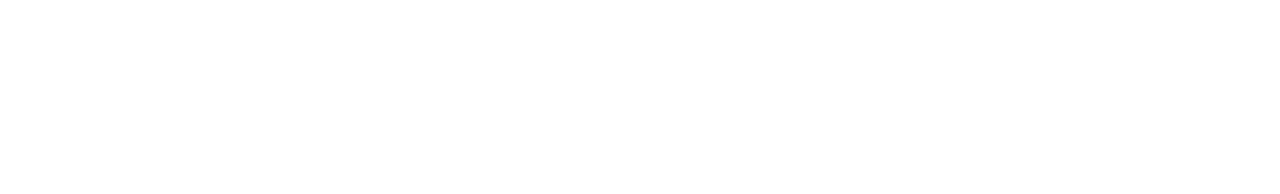
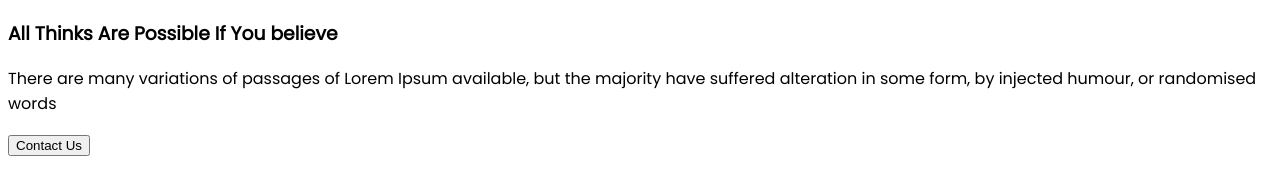
Before and after one commit to jihaduddinjbm/new-year-new, a plain HTML site: page index.html in a window 1280 px wide. Drawn offline with Linux system fonts and the light colour scheme.

Commit message:
added the open sans

```diff
--- a/index.html
+++ b/index.html
@@ -4,9 +4,20 @@
     <meta charset="UTF-8">
     <meta name="viewport" content="width=device-width, initial-scale=1.0">
     <title>new year new</title>
+    <link rel="preconnect" href="https://fonts.googleapis.com">
+    <link rel="preconnect" href="https://fonts.gstatic.com" crossorigin>
+    <link href="https://fonts.googleapis.com/css2?family=Open+Sans:wght@800&family=Poppins&display=swap" rel="stylesheet">
+
+    <link rel="stylesheet" href="styles/new.css">
 </head>
 <body>
-    <header></header>
+    <header class="header">
+        <div class="banner">
+            <h3 class="banner-title">All Thinks Are Possible If You believe</h3>
+            <p class="banner-description">There are many variations of passages of Lorem Ipsum available, but the majority have suffered alteration in some form, by injected humour, or randomised words</p>
+            <button class="btn-primary">Contact Us</button>
+        </div>
+    </header>
     <main></main>
     <footer></footer>
 
--- /dev/null
+++ b/styles/new.css
@@ -0,0 +1,4 @@
+body{
+    font-family: 'Open Sans', sans-serif;
+font-family: 'Poppins', sans-serif;
+}
```
